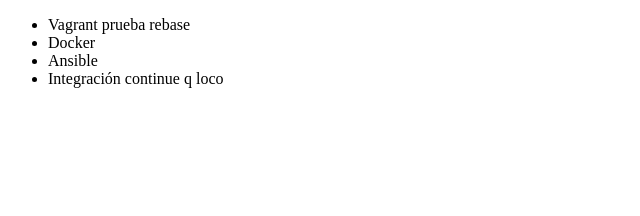
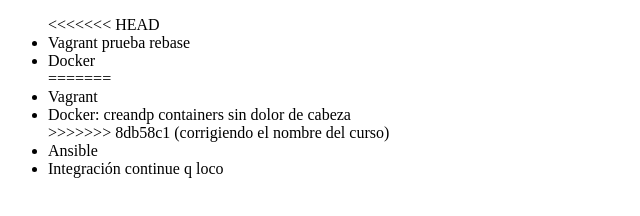
Before and after one commit to uri1490/alura-git, a plain HTML site: page index.html in a window 1280 px wide. Shown: the whole page, without its empty margins (0-640 px from the left). Drawn offline with Linux system fonts and the light colour scheme.

```diff
--- a/index.html
+++ b/index.html
@@ -6,8 +6,13 @@
 </head>
 <body>
      <ul>
+<<<<<<< HEAD
          <li> Vagrant prueba rebase </li>
          <li> Docker </li>
+=======
+         <li> Vagrant </li>
+         <li> Docker:  creandp containers sin dolor de cabeza </li>
+>>>>>>> 8db58c1 (corrigiendo el nombre del curso)
          <li> Ansible </li>
          <li> Integración continue q loco</li>
      </ul>
```
